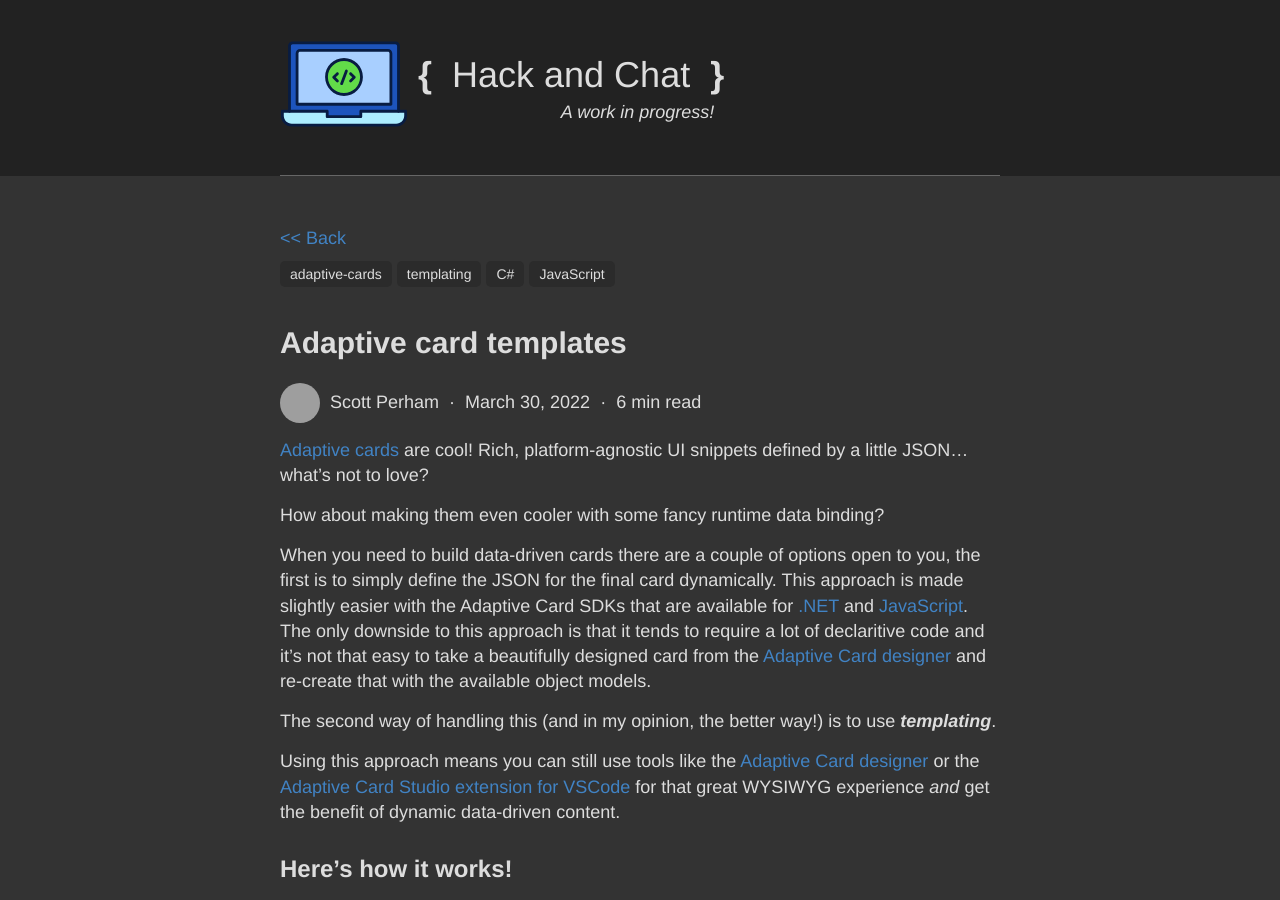
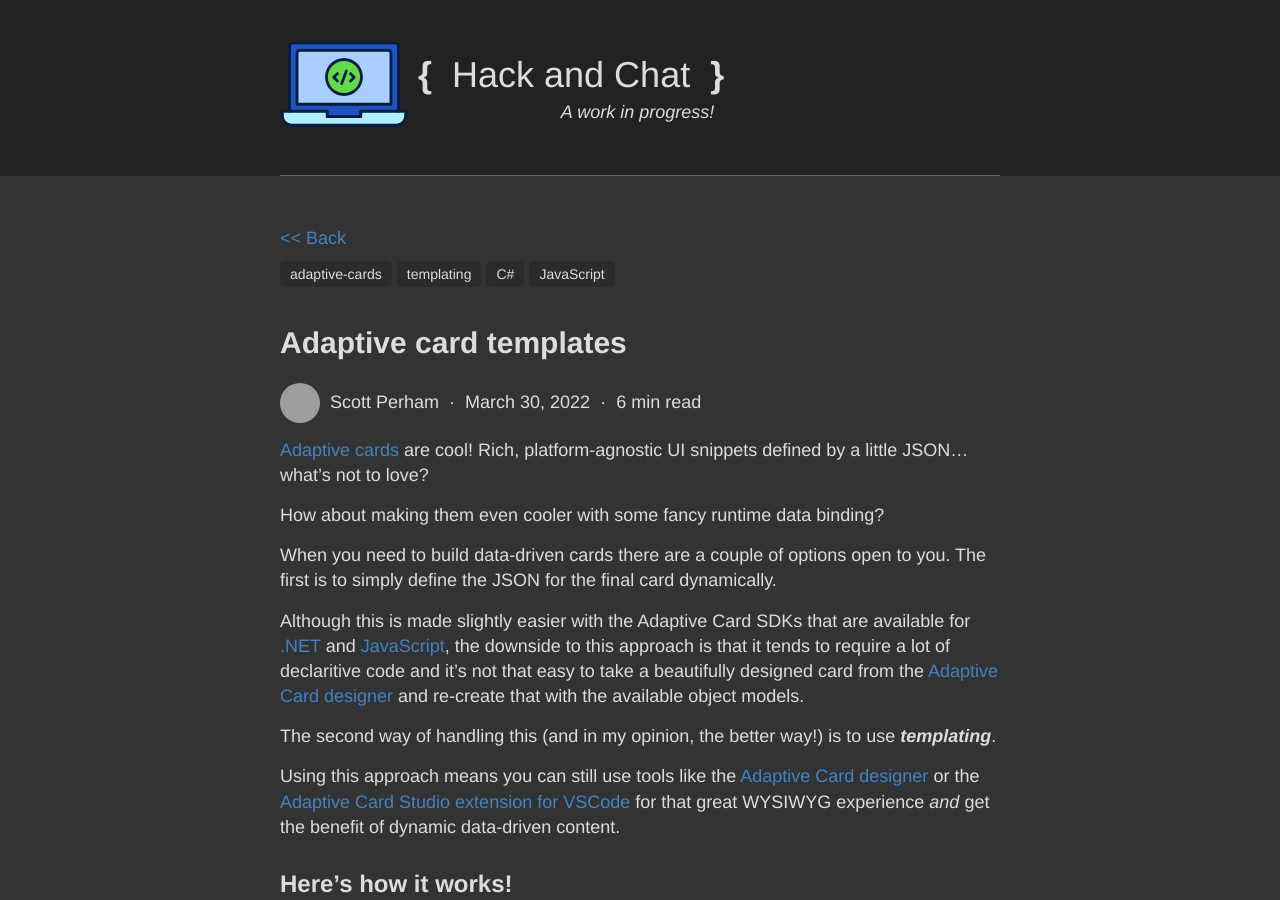
Before and after one commit to scottperham/hack-and-chat, a Jekyll site: the page built from _posts/2022-03-30-adaptive-card-templates.md, in a window 1280 px wide and 900 px high. Built offline with Jekyll 4.4.1, drawn with Linux system fonts in a browser that asks for light colours; grey boxes are pictures that could not be loaded.

Commit message:
Fixed blog post

```diff
--- a/_posts/2022-03-30-adaptive-card-templates.md
+++ b/_posts/2022-03-30-adaptive-card-templates.md
@@ -12,7 +12,9 @@ How about making them even cooler with some fancy runtime data binding?
 
 <!--more-->
 
-When you need to build data-driven cards there are a couple of options open to you, the first is to simply define the JSON for the final card dynamically. This approach is made slightly easier with the Adaptive Card SDKs that are available for [.NET](https://docs.microsoft.com/en-us/adaptive-cards/sdk/authoring-cards/net) and [JavaScript](https://docs.microsoft.com/en-us/adaptive-cards/sdk/authoring-cards/javascript). The only downside to this approach is that it tends to require a lot of declaritive code and it's not that easy to take a beautifully designed card from the [Adaptive Card designer](https://adaptivecards.io/designer/) and re-create that with the available object models.
+When you need to build data-driven cards there are a couple of options open to you. The first is to simply define the JSON for the final card dynamically.
+
+Although this is made slightly easier with the Adaptive Card SDKs that are available for [.NET](https://docs.microsoft.com/en-us/adaptive-cards/sdk/authoring-cards/net) and [JavaScript](https://docs.microsoft.com/en-us/adaptive-cards/sdk/authoring-cards/javascript), the downside to this approach is that it tends to require a lot of declaritive code and it's not that easy to take a beautifully designed card from the [Adaptive Card designer](https://adaptivecards.io/designer/) and re-create that with the available object models.
 
 The second way of handling this (and in my opinion, the better way!) is to use **_templating_**.
 
```
